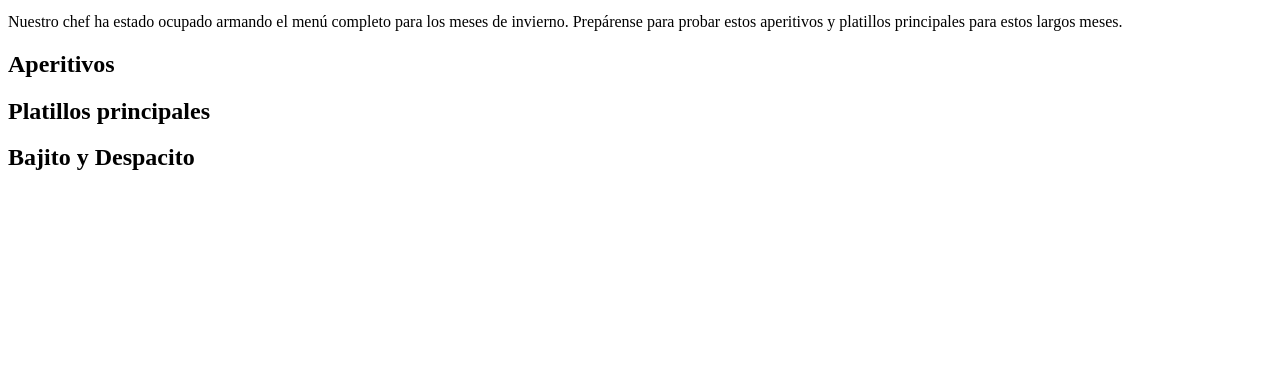
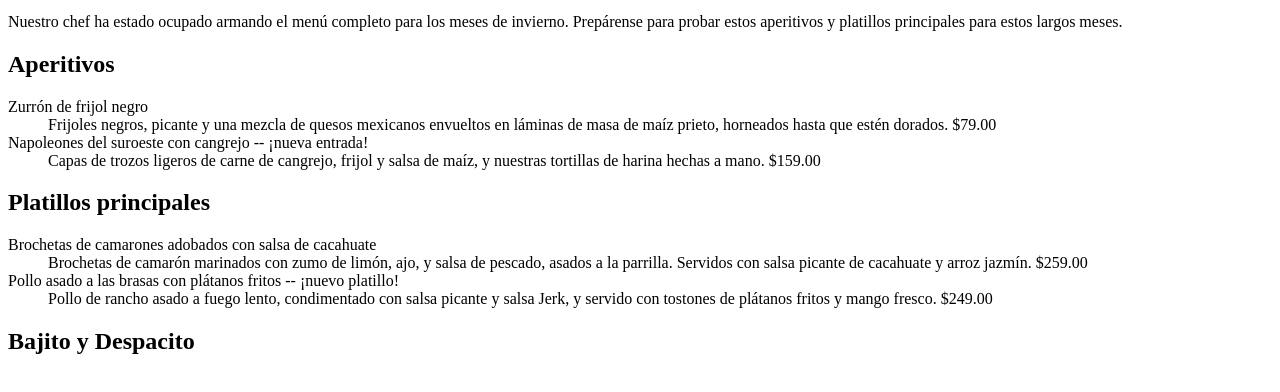
Before and after one commit to danyyrt13-commits/hweb, a plain HTML site: page Practicas/p04/bistro_blog.html in a window 1280 px wide. Shown: the part 240-632 px from the top of the page. Drawn offline with Linux system fonts and the light colour scheme.

Commit message:
inciso f: agrega listas de platillos y encabezados h3

```diff
--- a/Practicas/p04/bistro_blog.html
+++ b/Practicas/p04/bistro_blog.html
@@ -37,13 +37,42 @@
         </p>
 
         <section id="aperitivos">
-            <h2>Aperitivos</h2>
+            <h2>Aperitivos</h3>
+             <dl>
+                <dt>Zurrón de frijol negro</dt>
+                <dd>
+                    Frijoles negros, picante y una mezcla de quesos mexicanos
+                    envueltos en láminas de masa de maíz prieto, horneados
+                    hasta que estén dorados. $79.00
+                </dd>
+
+                <dt>Napoleones del suroeste con cangrejo -- ¡nueva entrada!</dt>
+                <dd>
+                    Capas de trozos ligeros de carne de cangrejo, frijol y
+                    salsa de maíz, y nuestras tortillas de harina hechas
+                    a mano. $159.00
+                </dd>
+            </dl>
         </section>
+        <section id="platillosprincipales">
+            <h2>Platillos principales</h3>
+             <dl>
+                <dt>Brochetas de camarones adobados con salsa de cacahuate</dt>
+                <dd>
+                    Brochetas de camarón marinados con zumo de limón, ajo,
+                    y salsa de pescado, asados a la parrilla. Servidos con
+                    salsa picante de cacahuate y arroz jazmín. $259.00
+                </dd>
 
-        <section id="platillosprincipales">
-            <h2>Platillos principales</h2>
+                <dt>Pollo asado a las brasas con plátanos fritos -- ¡nuevo platillo!</dt>
+                <dd>
+                    Pollo de rancho asado a fuego lento, condimentado con
+                    salsa picante y salsa Jerk, y servido con tostones de
+                    plátanos fritos y mango fresco. $249.00
+                </dd>
+            </dl>
         </section>
-    </article>
+ </article>
 
     <article>
         <h2>Bajito y Despacito</h2>
```
